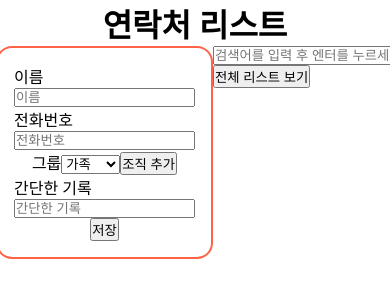
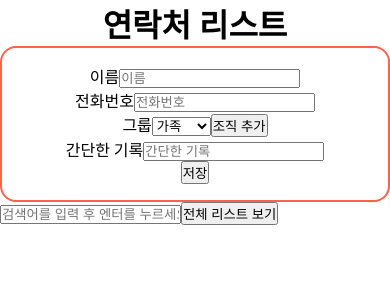
Before and after one commit to minjeongss/ContactList, a React (Vite) app: page / in a window 390 px wide. Shown: the top 300 px of the page. Built offline with nearby package versions, Linux system fonts and the light colour scheme.

Commit message:
style: 반응형 구현(큰 컴포넌트 row > column 변경)

```diff
--- a/src/styles/App.css
+++ b/src/styles/App.css
@@ -11,3 +11,8 @@ li {
   justify-content: center;
   margin: 0 auto;
 }
+@media (max-width: 800px) {
+  .bodyContainer {
+    flex-direction: column;
+  }
+}
```
